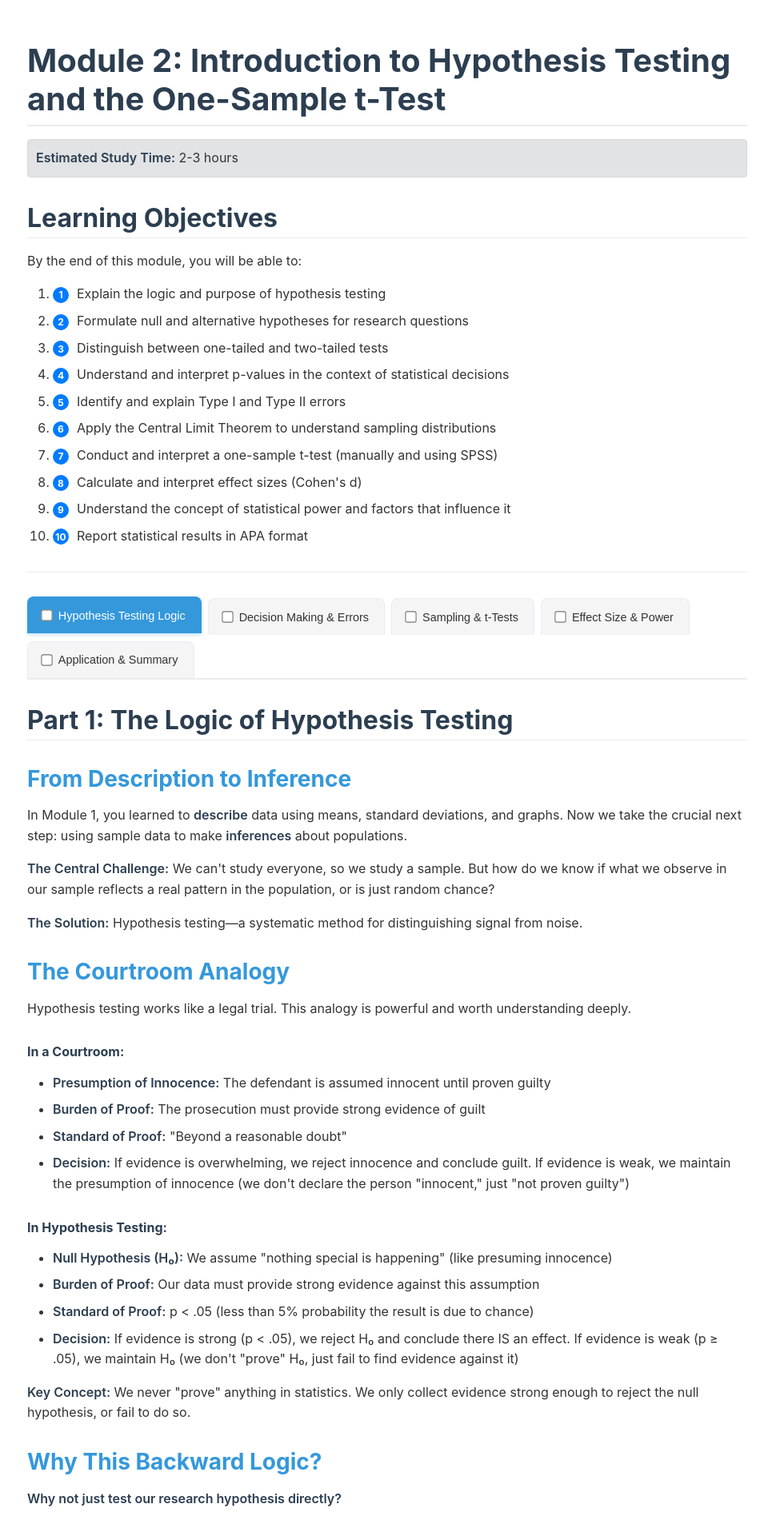
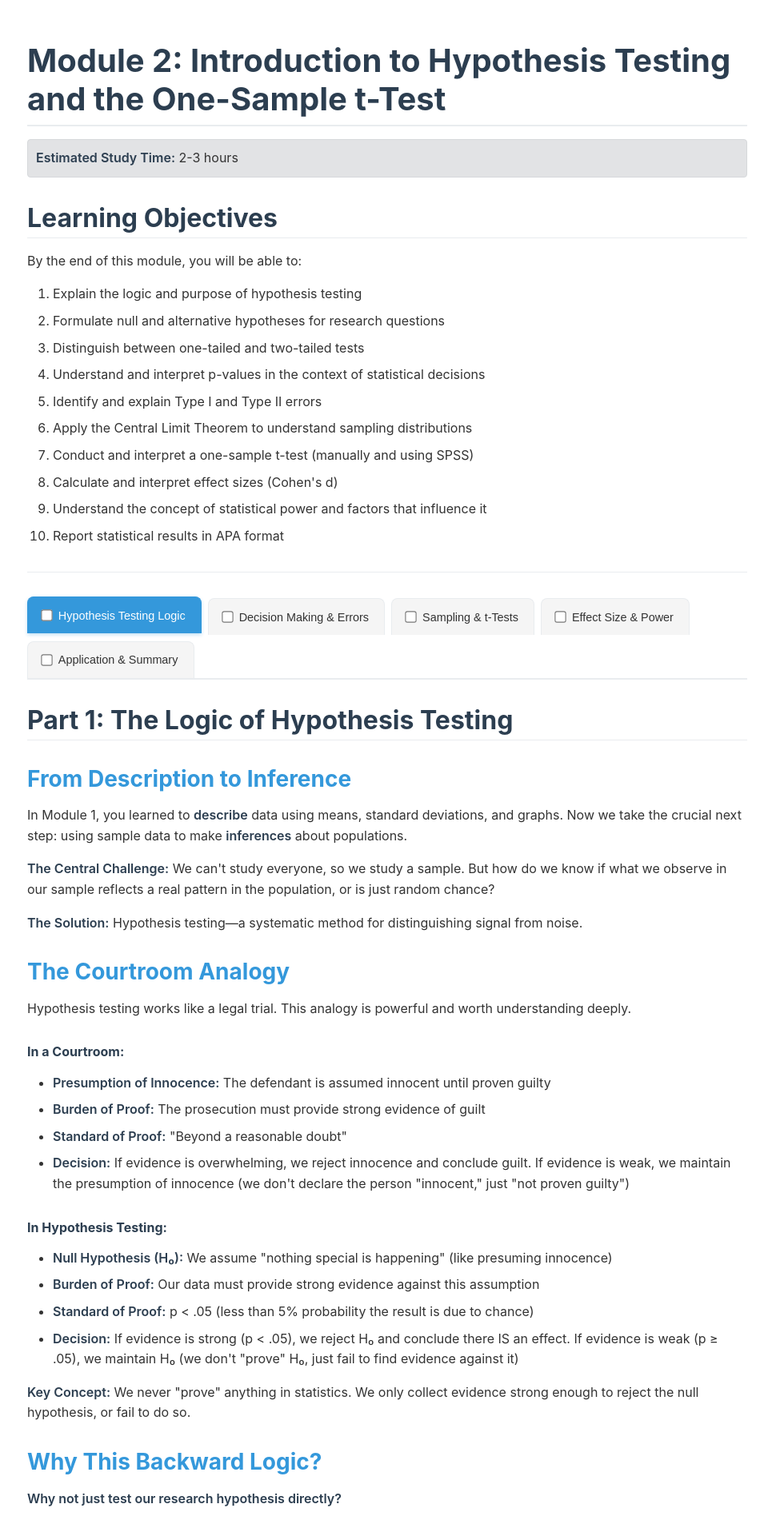
Before and after one commit to a-bonus/a-bonus.github.io, a Jekyll site: the page m2-lecture.html, which Jekyll copies as it is, in a window 1280 px wide. Shown: the top 1906 px of the page at 80% size, without its empty margins (176-1141 px from the left). Built offline with Jekyll 4.4.1, drawn with Linux system fonts in a browser that asks for light colours.

Commit message:
Refactor CSS styles in M2 lecture to improve layout and remove unnecessary elements. Adjust margin for learning objectives and eliminate counter styles for a cleaner presentation.

```diff
--- a/m2-lecture.html
+++ b/m2-lecture.html
@@ -447,27 +447,11 @@
         }
 
         .learning-objectives {
-            counter-reset: objective-counter;
+            margin: 15px 0;
         }
 
         .learning-objectives > li {
-            counter-increment: objective-counter;
             margin-bottom: 8px;
-        }
-
-        .learning-objectives > li::before {
-            content: counter(objective-counter);
-            background-color: #007bff;
-            color: white;
-            border-radius: 50%;
-            width: 20px;
-            height: 20px;
-            display: inline-flex;
-            align-items: center;
-            justify-content: center;
-            margin-right: 10px;
-            font-size: 12px;
-            font-weight: bold;
         }
     </style>
 </head>
```
